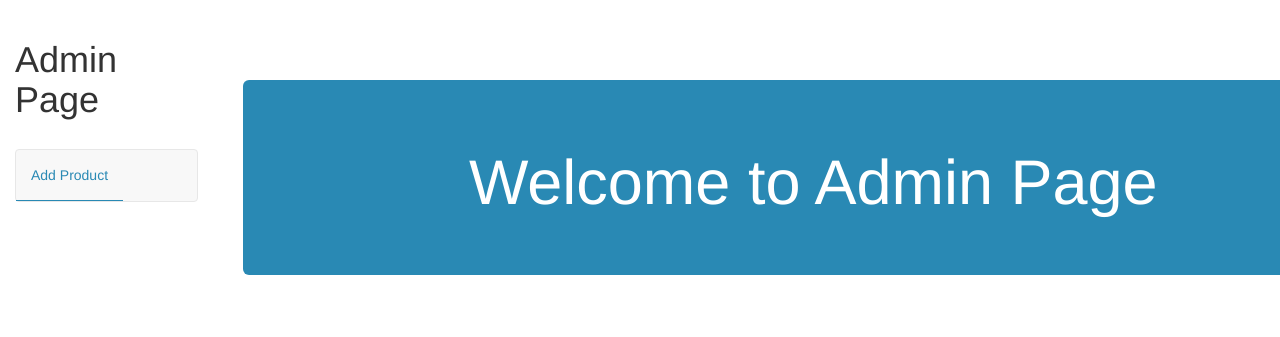
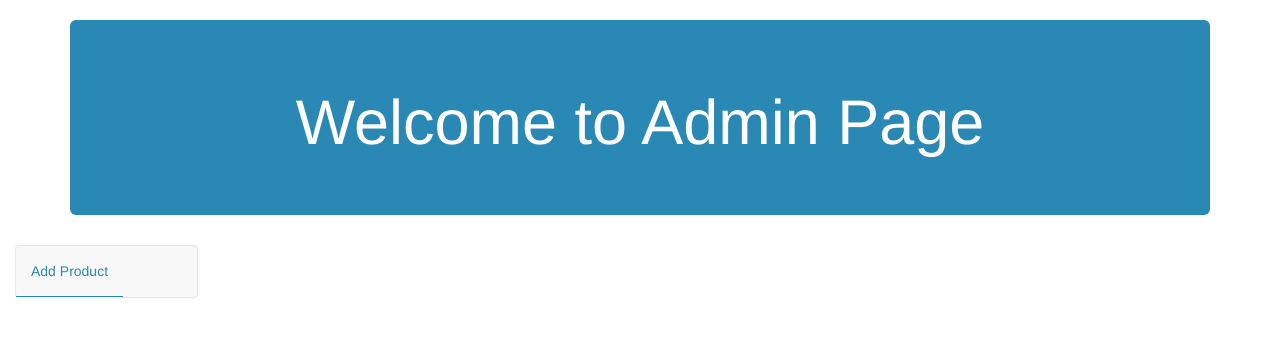
Before and after one commit to emirarditi/ProjectShowcase, a PHP site: page /AdminPage.php in a window 1280 px wide; the page is wider, and only the part inside the window is pictured. Shown: the part 52-389 px from the top of that part. Run offline with PHP 8.4, Linux system fonts and the light colour scheme; data comes from the database, SQL or seed files in the repository; some libraries are stand-ins or nearby versions.

Commit message:
small change to admin page

```diff
--- a/AdminPage.php
+++ b/AdminPage.php
@@ -9,9 +9,14 @@
     <?php include "navbar.php";?>
     <div class="container-fluid">
         <div class="row">
+            <div class="container">
+                <div class="jumbotron" style="background-color: #2989b4;">
+                    <h1 style="text-align: center; color: white;">Welcome to Admin Page</h1>
+                </div>
+            </div>
+        </div>
+        <div class="row">
             <div class="col-sm-2">
-                <h1>Admin Page</h1>
-                <br>
                 <nav class="navbar navbar-default navbar-fixed-side">
                     <div class="navbar-collapse collapse left">
                         <div class="dropdown">
@@ -22,13 +27,6 @@
                     </div>
                 </nav>
             </div>
-            <div class="col-sm-10" style="margin-top: 60px">
-                <div class="container">
-                    <div class="jumbotron" style="background-color: #2989b4;">
-                        <h1 style="text-align: center; color: white;">Welcome to Admin Page</h1>
-                    </div>
-                </div>
-            </div>
         </div>
     </div>
 </body>
```
